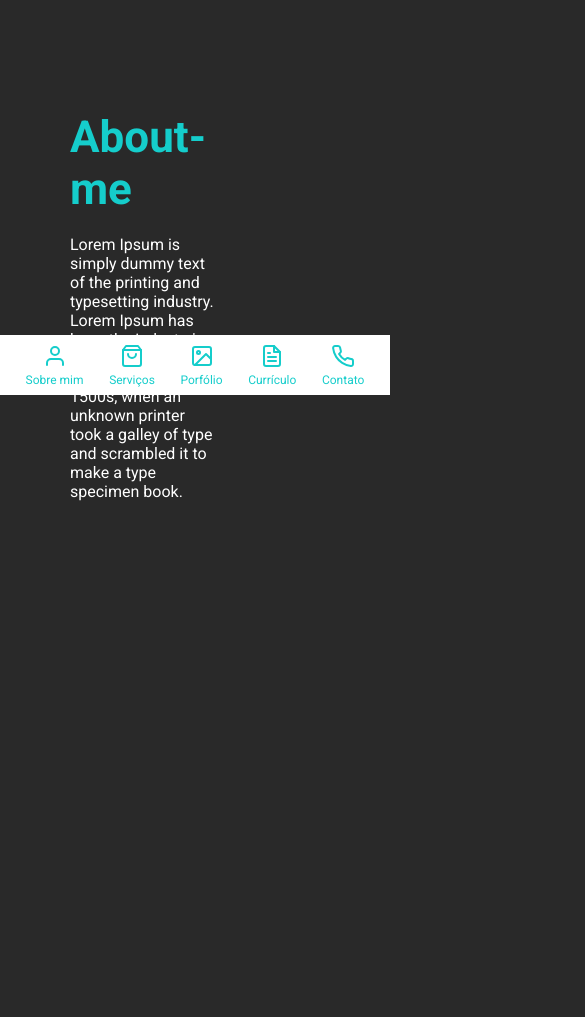
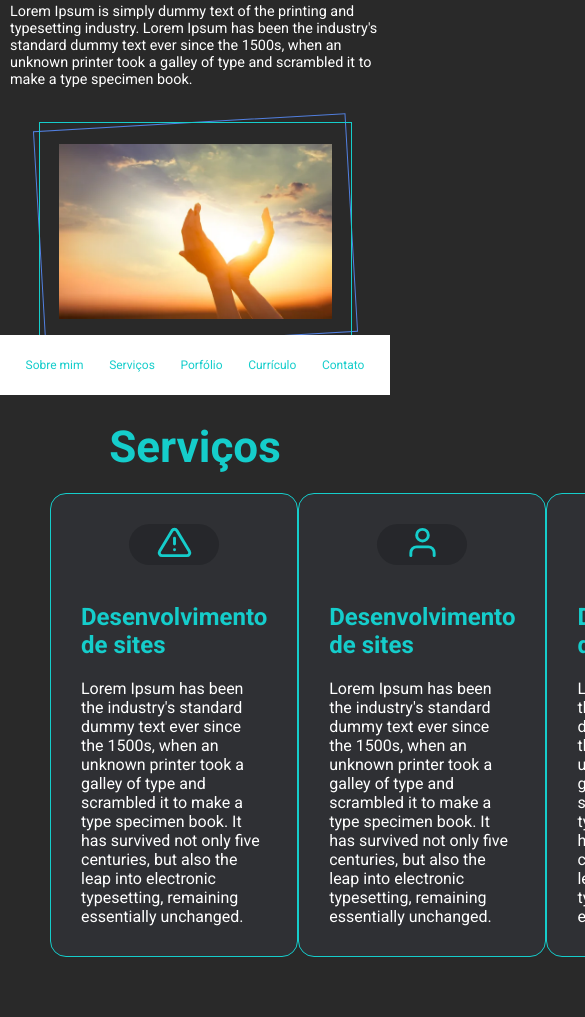
Before and after one commit to WerlynDev/-about-me, a plain HTML site: page index.html in a window 390 px wide. Shown: the part 449-1466 px from the top of the page, 585 px wide, since content can reach past the window. Drawn offline with nearby package versions, Linux system fonts and the light colour scheme.

Commit message:
Settings V0.4

```diff
--- a/index.html
+++ b/index.html
@@ -53,12 +53,40 @@
 
 
         <div class="conteiners-image">
-           <img src="image/ORA.jpg" alt="none">
-            <div class="line-green"></div>
-            <div class="line-blue"></div>
+            <div class="line blue"></div>
+            <div class="line green"></div>
+            <img src="image/ORA.jpg" alt="none">
         </div>
     </section>
 
+
+    <section class="container-section">
+        <h1>Serviços</h1>
+
+        <div class="serviços">
+            <div class="quadro-serviços">
+                <span class="icon"><i data-feather="alert-triangle"></i></span>
+                <h2>Desenvolvimento de sites</h2>
+                <p>Lorem Ipsum has been the industry's standard dummy text ever since the 1500s, when an unknown printer
+                    took a galley of type and scrambled it to make a type specimen book. It has survived not only five
+                    centuries, but also the leap into electronic typesetting, remaining essentially unchanged. </p>
+            </div>
+            <div class="quadro-serviços">
+                <span class="icon"><i data-feather="user"></i></span>
+                <h2>Desenvolvimento de sites</h2>
+                <p>Lorem Ipsum has been the industry's standard dummy text ever since the 1500s, when an unknown printer
+                    took a galley of type and scrambled it to make a type specimen book. It has survived not only five
+                    centuries, but also the leap into electronic typesetting, remaining essentially unchanged. </p>
+            </div>
+            <div class="quadro-serviços">
+                <span class="icon"><i data-feather="user"></i></span>
+                <h2>Desenvolvimento de sites</h2>
+                <p>Lorem Ipsum has been the industry's standard dummy text ever since the 1500s, when an unknown printer
+                    took a galley of type and scrambled it to make a type specimen book. It has survived not only five
+                    centuries, but also the leap into electronic typesetting, remaining essentially unchanged. </p>
+            </div>
+        </div>
+    </section>
 
 
     <script>
--- a/style.css
+++ b/style.css
@@ -19,7 +19,7 @@ body {
 }
 
 div .hello-my-name {
-    display:inline-block;
+    display: inline-block;
     margin: 50px 0 0 50px;
     max-width: 623px;
     color: var(--color-branco);
@@ -27,7 +27,8 @@ div .hello-my-name {
     height: 305px;
 }
 
-h1,h2 {
+h1,
+h2 {
     color: var(--color-azul-claro);
     margin-bottom: 20px;
 }
@@ -65,6 +66,7 @@ nav {
 }
 
 img {
+
     width: 100px;
 }
 
@@ -81,37 +83,107 @@ nav .ul-lista {
     width: 100%;
     list-style: none;
 }
-svg {
-    display:none;
+
+nav ul svg {
+    display: none;
 }
 
 .container-about-me {
-    display:flex;
-    justify-content:space-between;
+    display: flex;
+    justify-content: space-between;
+    max-width: 100%;
+    height: 400px;
     margin-top: 150px;
-    margin-left:50px;
-    margin-right:50px;
+    margin-left: 50px;
+    margin-right: 50px;
     /* background-color:rgb(255, 255, 255); */
 }
 
-section > div.about-me {
-    display:flex;
-    flex-direction:column;
-    max-width:50%;
-    height:100%;
-    margin:20px;
+section>div.about-me {
+    display: flex;
+    flex-direction: column;
+    width: 30%;
+    height: 100%;
+    margin: 20px;
 }
 
 div.conteiners-image {
-    text-align:center;
-    width:50%;
-}
-div > img {
-
-    text-align:center;
-    width:500px;
+    width: 50%;
+    position: relative;
+    text-align: center;
 }
 
+div.conteiners-image img {
+    width: 70%;
+    height: 100%;
+    object-fit: contain;
+}
+
+div.conteiners-image .line {
+    position: absolute;
+    border: 1px solid var(--color-azul);
+    width: calc(70% + 40px);
+    height: calc(100% + 40px);
+    top: -20px;
+    left: calc(50% - 70%/2 - 20px);
+}
+
+div.conteiners-image .line.blue {
+    border: 1px solid var(--color-azul);
+    transform: rotate(-3.3deg);
+}
+
+div.conteiners-image .line.green {
+    border: 1px solid var(--color-azul-claro);
+}
+
+section.container-section {
+    max-width: 100%;
+    height: 593px;
+    margin-left: 50px;
+    margin-right: 50px;
+    margin-top: 100px;
+}
+
+section.container-section>h1 {
+    text-align: center;
+}
+
+section.container-section div.serviços {
+    display: flex;
+    justify-content: space-evenly;
+
+}
+
+section.container-section div.serviços div.quadro-serviços {
+    display: flex;
+    flex-direction: column;
+    align-items: center;
+    justify-content: center;
+    padding: 30px;
+    border-radius: 16px;
+    border: 1px solid var(--color-azul-claro);
+    max-width: 357px;
+    height: 464px;
+    background: #2F3034;
+}
+
+section.container-section div.serviços span.icon {
+    display: flex;
+    align-items:center;
+    justify-content:center;
+    border-radius: 50px;
+    width: 90px;
+    height: 90px;
+    background: rgba(33, 34, 38, 0.6);
+    margin-bottom:38px;
+}
+
+section.container-section div.serviços span.icon > svg {
+    color:var(--color-azul-claro);
+    width:35px;
+    height:35px;
+}
 
 
 
@@ -119,28 +191,26 @@ div > img {
 @media (max-width:1024px) {
     body {
         width: 100%;
-        height: 100%;
-        background-color: royalblue;
+        height: 4658px;
+        background-color: read-only;
     }
-
 }
 
 /* celular */
-@media (max-width:412px) {
+@media(max-width:412px) {
 
     body {
-
         width: 100%;
         height: 4658px;
         background-color: #292929;
     }
 
     header div.hello-my-name {
-        margin: 50px 0 0 0;
-
+        padding: 0;
+        margin: 50px 0 0 10px;
     }
 
-    img {
+    nav>img {
         display: none;
     }
 
@@ -152,7 +222,7 @@ div > img {
         margin-top: 100px;
         margin-left: 0;
         background: var(--color-branco);
-
+        z-index: 99;
     }
 
     nav .ul-lista a {
@@ -163,8 +233,43 @@ div > img {
     }
 
     svg {
-        display:initial;
+        display: initial;
         margin-bottom: 5px;
     }
 
+    section.container-about-me {
+        margin-top: 0px;
+        margin-left: 0px;
+        margin-right: 0px;
+        margin: 0;
+    }
+
+    section div.about-me p {
+        font-size: 0.9rem;
+    }
+
+    section.container-about-me {
+        flex-direction: column;
+    }
+
+    section>div.about-me {
+        width: 100%;
+        padding: 10px;
+        margin: 0px;
+    }
+
+    div.conteiners-image {
+        width: 100%;
+
+    }
+
+
+
+
+
+
+
+
+
+
 }
```
